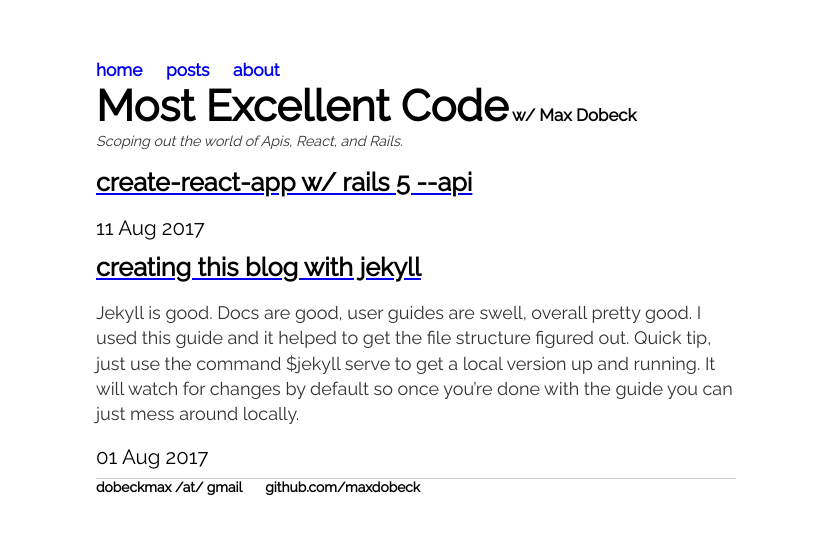
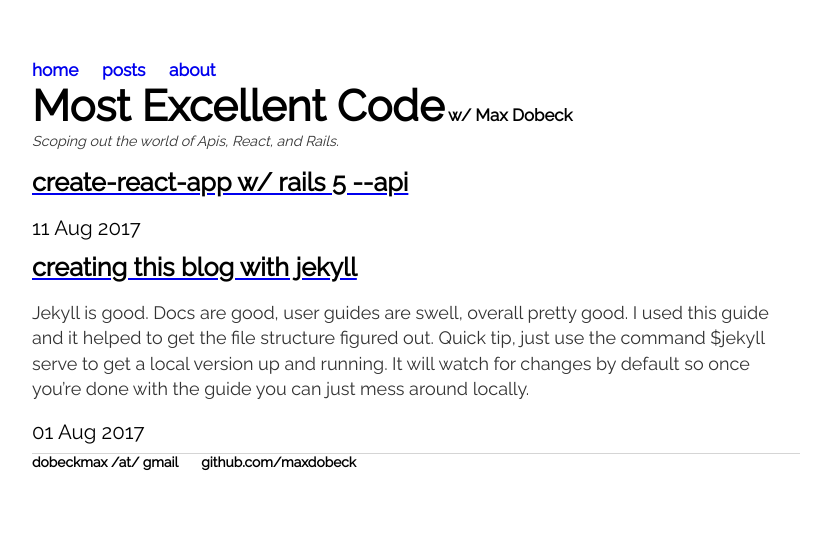
Before and after one commit to maxdobeck/maxdobeck.github.io, a Jekyll site: the page built from index.html, in a window 1280 px wide. Shown: the top 535 px of the page, without its empty margins (224-1055 px from the left). Built offline with Jekyll 4.4.1, drawn with Linux system fonts in a browser that asks for light colours; the list of posts is cut into pages by our own code.

Commit message:
Added responsive media queries.

```diff
--- a/css/main.css
+++ b/css/main.css
@@ -1,6 +1,30 @@
+@media only screen and (max-device-width: 320px) and (max-device-width: 480px) {
+    body {
+        margin: 60px auto;
+        width: 100%;
+        font-size: .9em;
+        font-family: 'Raleway', 'Arial', 'Sans-Serif';
+    }
+}
+@media only screen and (min-width: 321px) {
+    body {
+        margin: 60px auto;
+        width: 100%;
+        font-size: .9em;
+        font-family: 'Raleway', 'Arial', 'Sans-Serif';
+    }
+}
+@media only screen and (max-width: 320px) {
+    body {
+        margin: 60px auto;
+        width: 100%;
+        font-size: .9em;
+        font-family: 'Raleway', 'Arial', 'Sans-Serif';
+    }
+}
 body {
     margin: 60px auto;
-    width: 50%;
+    width: 60%;
     font-size: .9em;
     font-family: 'Raleway', 'Arial', 'Sans-Serif';
 }
```
